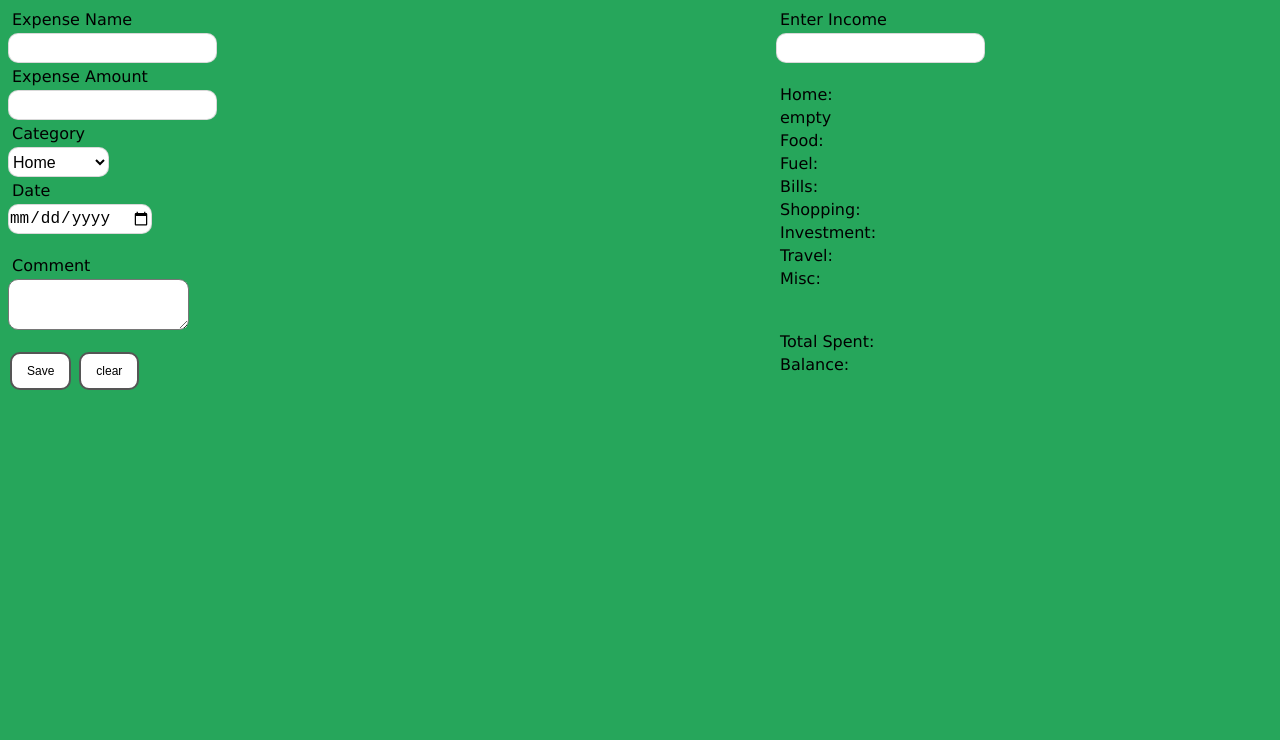
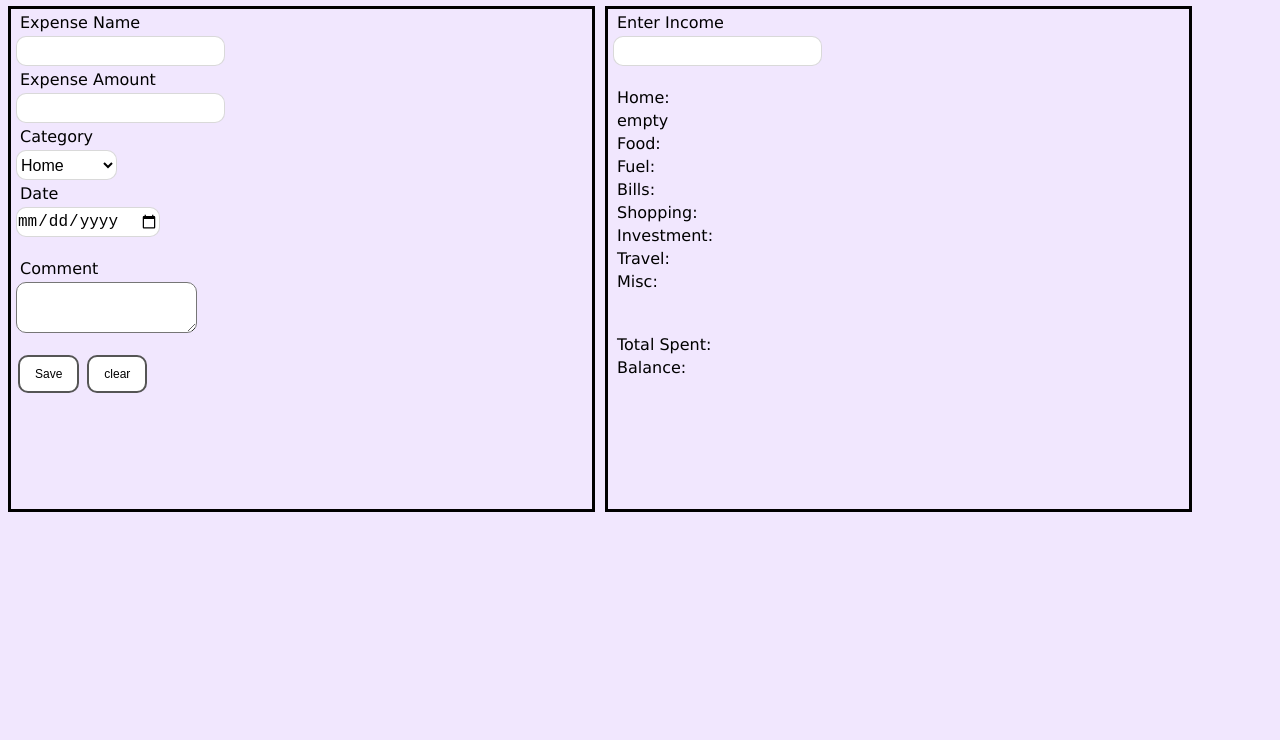
Before and after one commit to adarshkannada/Veccha, a plain HTML site: page ExpenseHomePage.html in a window 1280 px wide. Shown: the part 60-800 px from the top of the page. Drawn offline with Linux system fonts and the light colour scheme.

Commit message:
Update expenseStyle.css
update css

```diff
--- a/expenseStyle.css
+++ b/expenseStyle.css
@@ -1,5 +1,5 @@
 body {
-  background-color: #26a65b;
+  background-color: #f1e7fe;
 }
 
 h1 {
@@ -72,12 +72,18 @@ body{
 
   .expenseSection
  {
-    width: 60%;
+    width: 45%;
     float: left;
-    height: 100px;
+    height: 500px;
+    border-style: solid;
+    margin-right: 05px;
+    padding-left: 05px;
   }
   .incomeSection{
-    width: 40%;
-    float: right;
-    height: 100px;
+    width: 45%;
+    float: left;
+    height: 500px;
+    border-style: solid;
+    margin-left: 05px;
+    padding-left: 05px;
   }
```
